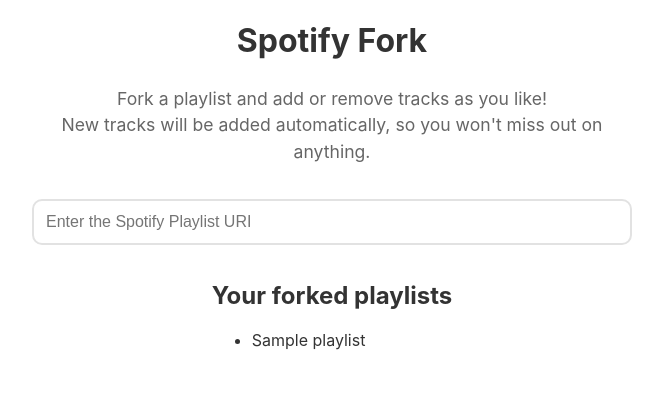
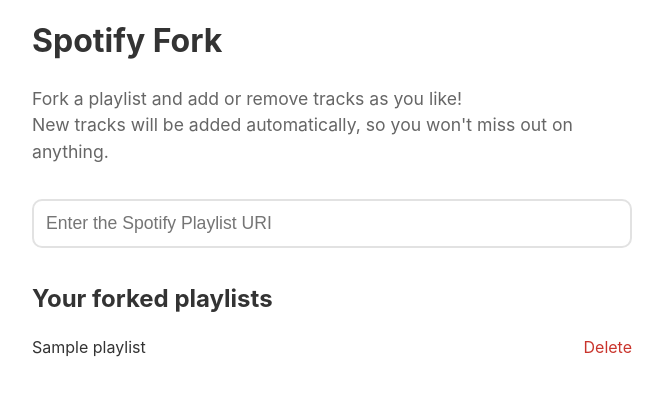
Before and after one commit to georgdonner/spotify-fork, a Flask app: template templates/index.html in a window 1280 px wide. Shown: the top 396 px of the page, without its empty margins (308-971 px from the left). Run offline with Flask 2, Linux system fonts and the light colour scheme; the template is opened without the code that fills it: most values are stand-ins (such as "Sample title", 1, 10 or a date in 2020).

Commit message:
Make forked playlist removable

```diff
--- a/server.py
+++ b/server.py
@@ -50,6 +50,14 @@ def fork():
   fork_playlist(spotify, playlist_uri)
   return redirect('/')
 
+@app.route('/playlist/remove/<playlist_id>')
+def remove_playlist(playlist_id):
+  if session['spotify_id']:
+    spotify = Spotify(session['spotify_id'], session['access_token'])
+    spotify.remove_playlist(playlist_id)
+    users_db.remove_playlist(session['spotify_id'], playlist_id)
+  return redirect('/')
+
 @app.route('/callback')
 def callback():
   code = request.args['code']
--- a/spotify.py
+++ b/spotify.py
@@ -35,6 +35,12 @@ class Spotify:
       json={'name': name, 'public': False},
     )
     return r.json()
+
+  def remove_playlist(self, playlist_id):
+    return requests.delete(
+      f'https://api.spotify.com/v1/playlists/{playlist_id}/followers',
+      headers=self.auth
+    )
 
   def add_tracks(self, playlist_id, track_uris):
     return requests.post(
--- a/static/index.css
+++ b/static/index.css
@@ -5,7 +5,6 @@ body {
   display: flex;
   flex-direction: column;
   justify-content: center;
-  align-items: center;
   margin: 0 auto;
 }
 
@@ -17,7 +16,6 @@ p {
   color: #666;
   font-size: 1.1rem;
   line-height: 1.5;
-  text-align: center;
 }
 
 form {
@@ -30,8 +28,20 @@ form input {
   border: 2px #e2e2e2 solid;
   border-radius: 10px;
   padding: .75rem;
+  font-size: 1.1rem;
+  box-sizing: border-box;
+}
+
+ul {
+  margin-top: 1.5rem;
+  padding-left: 0;
+  list-style-type: none;
+}
+
+ul li {
+  display: flex;
+  justify-content: space-between;
   font-size: 1rem;
-  box-sizing: border-box;
 }
 
 a {
@@ -58,3 +68,7 @@ a.button:hover {
   background: white;
   text-decoration: none;
 }
+
+a.delete {
+  color: #c9342c;
+}
--- a/templates/index.html
+++ b/templates/index.html
@@ -22,7 +22,10 @@
     <h2>Your forked playlists</h2>
     <ul>
     {% for playlist in playlists %}
-      <li><a href="spotify:user:{{ session['spotify_id'] }}:playlist:{{ playlist.id }}">{{ playlist.name }}</a></li>
+      <li>
+        <a href="spotify:user:{{ session['spotify_id'] }}:playlist:{{ playlist.id }}">{{ playlist.name }}</a>
+        <a class="delete" href="/playlist/remove/{{ playlist['id'] }}">Delete</a>
+      </li>
     {% endfor %}
     </ul>
   </div>
--- a/users.py
+++ b/users.py
@@ -30,6 +30,12 @@ class Users():
       {'$push': {'playlists': playlist}},
     )
 
+  def remove_playlist(self, user, playlist_id):
+    self.collection.find_one_and_update(
+      {'spotify_id': user},
+      {'$pull': {'playlists': {'id': playlist_id}}},
+    )
+
   def playlist_updated(self, user, playlist_id):
     self.collection.update_one(
       {'spotify_id': user, 'playlists.id': playlist_id},
```
